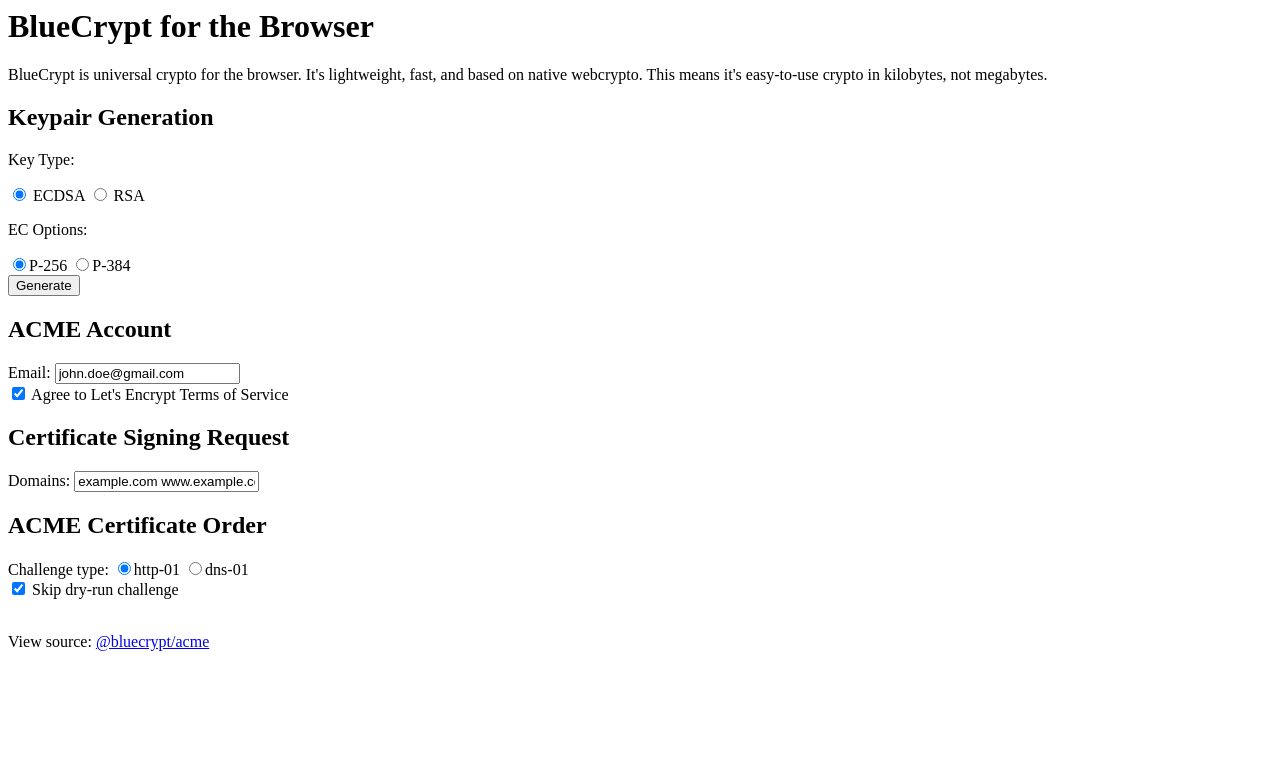
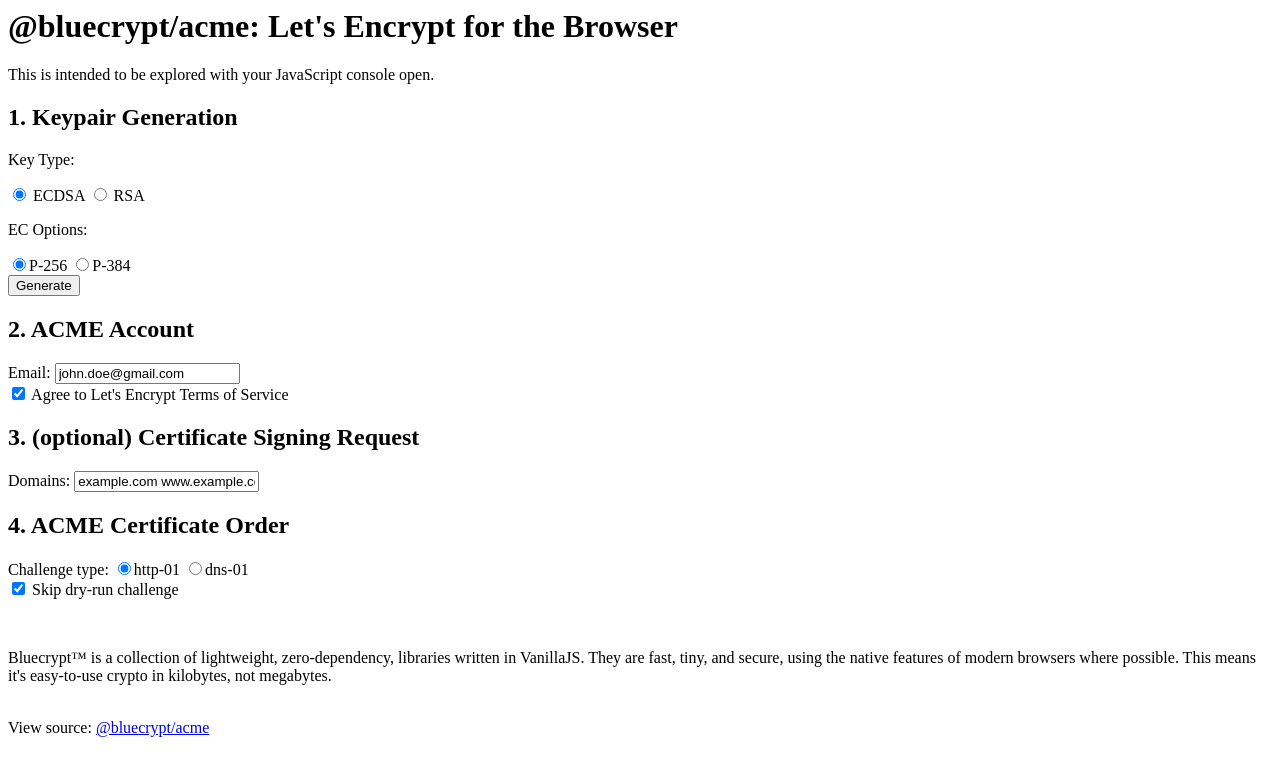
Before and after one commit to therootcompany/acme.js, a website: page index.html in a window 1280 px wide. Drawn offline with Linux system fonts and the light colour scheme.

Commit message:
update copy

```diff
--- a/index.html
+++ b/index.html
@@ -1,6 +1,6 @@
 <html>
   <head>
-    <title>BlueCrypt</title>
+    <title>Bluecrypt ACME - A Root Project</title>
     <style>
       textarea {
         width: 42em;
@@ -17,11 +17,11 @@
     </style>
   </head>
   <body>
-    <h1>BlueCrypt for the Browser</h1>
-    <p>BlueCrypt is universal crypto for the browser. It's lightweight, fast, and based on native webcrypto.
-    This means it's easy-to-use crypto in kilobytes, not megabytes.</p>
+    <h1>@bluecrypt/acme: Let's&nbsp;Encrypt&nbsp;for&nbsp;the&nbsp;Browser</h1>
 
-    <h2>Keypair Generation</h2>
+    <p>This is intended to be explored with your JavaScript console open.</p>
+
+    <h2>1. Keypair Generation</h2>
     <form class="js-keygen">
       <p>Key Type:</p>
       <div>
@@ -53,7 +53,7 @@
       <button class="js-generate" hidden>Generate</button>
     </form>
 
-    <h2>ACME Account</h2>
+    <h2>2. ACME Account</h2>
     <form class="js-acme-account">
       <label for="-acmeEmail">Email:</label>
       <input class="js-email" type="email" id="-acmeEmail" value="john.doe@gmail.com">
@@ -64,7 +64,7 @@
       <button class="js-create-account" hidden>Create Account</button>
     </form>
 
-    <h2>Certificate Signing Request</h2>
+    <h2>3. (optional) Certificate Signing Request</h2>
     <form class="js-csr">
       <label for="-acmeDomains">Domains:</label>
       <input class="js-domains" type="text" id="-acmeDomains" value="example.com www.example.com">
@@ -72,7 +72,7 @@
       <button class="js-create-csr" hidden>Create CSR</button>
     </form>
 
-    <h2>ACME Certificate Order</h2>
+    <h2>4. ACME Certificate Order</h2>
     <form class="js-acme-order">
       Challenge type:
       <label for="-http01"><input type="radio" id="-http01"
@@ -130,6 +130,10 @@
     </details>
 
     <br>
+    <p>Bluecrypt&trade; is a collection of lightweight, zero-dependency, libraries written in VanillaJS.
+    They are fast, tiny, and secure, using the native features of modern browsers where possible.
+    This means it's easy-to-use crypto in kilobytes, not megabytes.</p>
+    <br>
     <footer>View source: <a href="https://git.rootprojects.org/root/bluecrypt-acme.js">@bluecrypt/acme</a></footer>
 
     <script src="./lib/encoding.js"></script>
```
